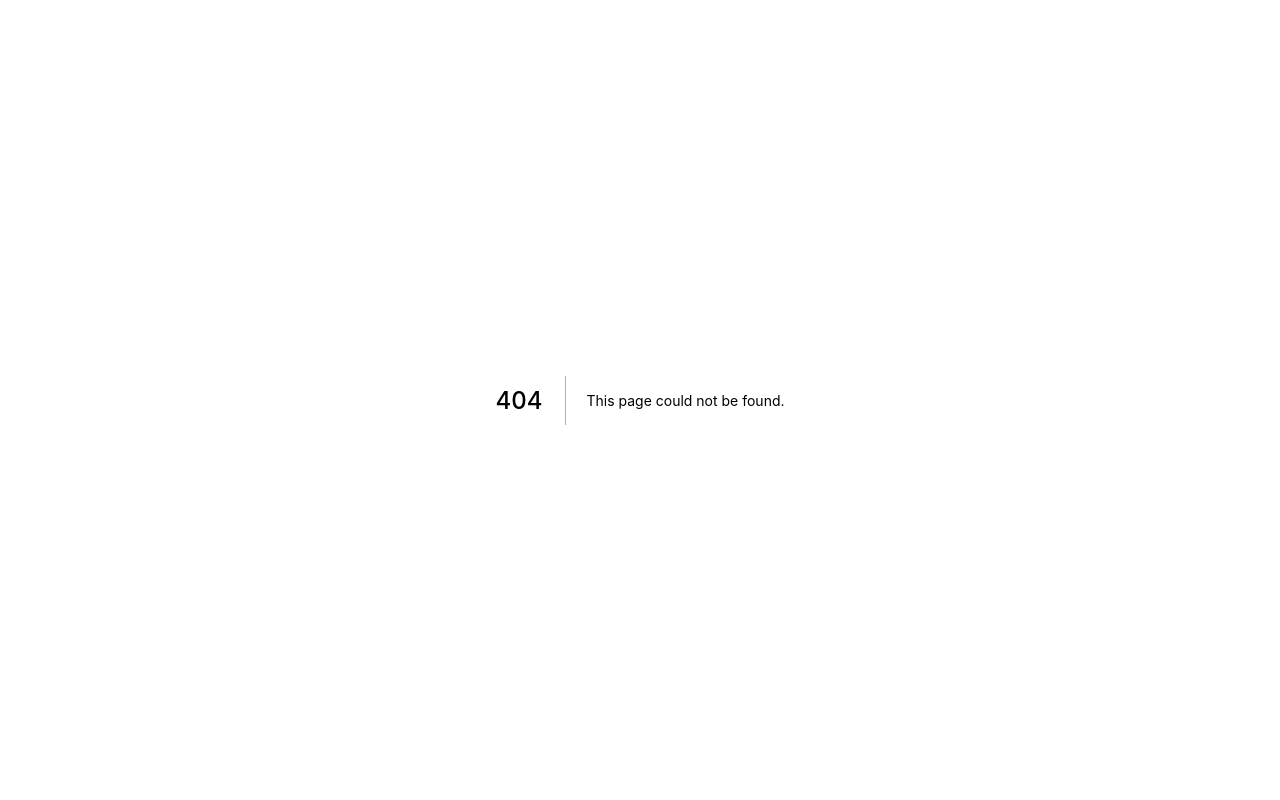
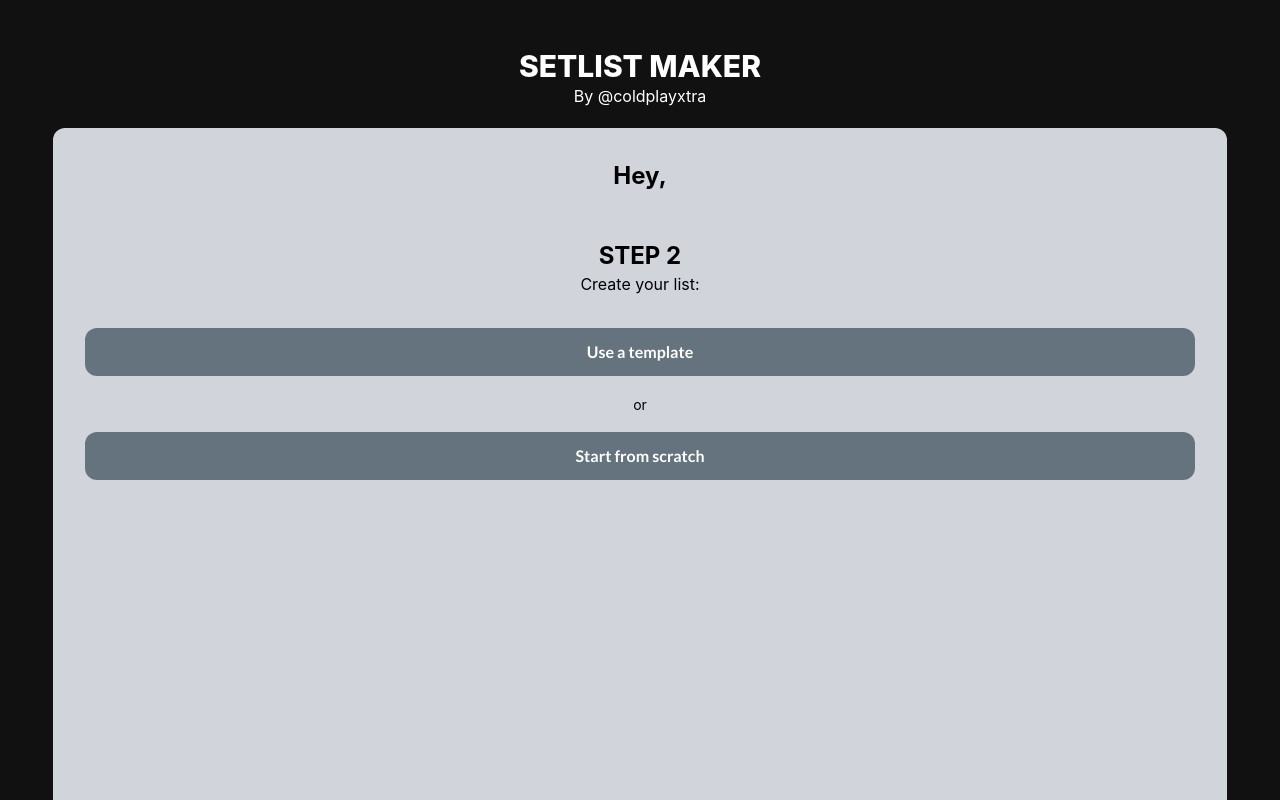
Before and after one commit to wouter173/coldplayxtra-setlist, a Next.js app: page /choose in a window 1280 px wide. Before the commit this address had no page. Built offline with nearby package versions, Linux system fonts and the light colour scheme.

Commit message:
pages restructured

```diff
--- /dev/null
+++ b/src/pages/choose.tsx
@@ -0,0 +1,29 @@
+import { useRouter } from 'next/router';
+import React, { useContext } from 'react';
+import Button from '../components/Button';
+import Header from '../components/header';
+import { context } from '../context/State';
+
+export default function Editor() {
+  const router = useRouter();
+  const states = useContext(context);
+  const [name] = states.name;
+
+  return (
+    <div className="h-screen min-h-fit w-screen bg-background-main">
+      <div className="grid h-full w-full" style={{ gridTemplateRows: 'min-content max-content' }}>
+        <Header />
+        <div className="row-span-4 mx-auto h-auto w-11/12 rounded-t-xl bg-gray-300 p-8">
+          <div className="mx-auto text-center">
+            <h2 className="mb-12 text-2xl font-bold">Hey, {name}</h2>
+            <h3 className="text-2xl font-bold">STEP 2</h3>
+            <span className="mb-8 block">Create your list:</span>
+            <Button>Use a template</Button>
+            <span className="text-sm">or</span>
+            <Button onClick={() => router.push('/editor')}>Start from scratch</Button>
+          </div>
+        </div>
+      </div>
+    </div>
+  );
+}
--- /dev/null
+++ b/src/pages/editor.tsx
@@ -0,0 +1,20 @@
+import React from 'react';
+import Header from '../components/header';
+import Modal from '../components/Modal';
+
+export default function Editor() {
+  return (
+    <div className="h-screen min-h-fit w-screen bg-background-main">
+      <div className="grid h-full w-full" style={{ gridTemplateRows: 'min-content max-content' }}>
+        <Header />
+        <div className="row-span-4 mx-auto h-auto w-11/12 rounded-t-xl bg-gray-300 px-3 pt-4">
+          <Modal>
+            Step 3,
+            <br /> Edit and that kinda thing
+            <br /> just like it said in the mockup
+          </Modal>
+        </div>
+      </div>
+    </div>
+  );
+}
--- a/src/pages/index.tsx
+++ b/src/pages/index.tsx
@@ -1,4 +1,5 @@
 import type { NextPage } from 'next';
+import { useRouter } from 'next/router';
 import { useContext } from 'react';
 import Button from '../components/Button';
 import Header from '../components/header';
@@ -7,15 +8,23 @@ import { context } from '../context/State';
 
 const Home: NextPage = () => {
   const states = useContext(context);
+  const router = useRouter();
 
   return (
     <div className="h-screen min-h-fit w-screen bg-background-main">
       <div className="grid h-full w-full" style={{ gridTemplateRows: 'min-content min-content max-content' }}>
         <Header />
-        <div className="mx-auto w-10/12 pb-12">
+        <div className="mx-auto w-10/12 py-12">
           <h2 className="text-center text-2xl font-bold text-white">STEP 1</h2>
-          <Input className="" placeholder="Enter your name..." type="text" centered state={states.name} />
-          <Button outline>Get started</Button>
+          <Input placeholder="Enter your name..." type="text" centered state={states.name} />
+          <Button
+            outline
+            onClick={() => {
+              router.push('/choose');
+            }}
+          >
+            Get started
+          </Button>
         </div>
         <div className="row-span-4 mx-auto h-auto w-10/12 rounded-t-xl bg-white bg-opacity-10"></div>
       </div>
```
